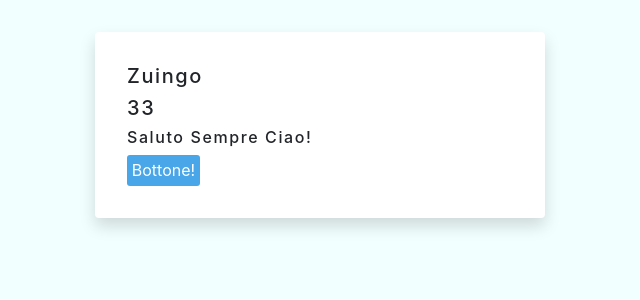
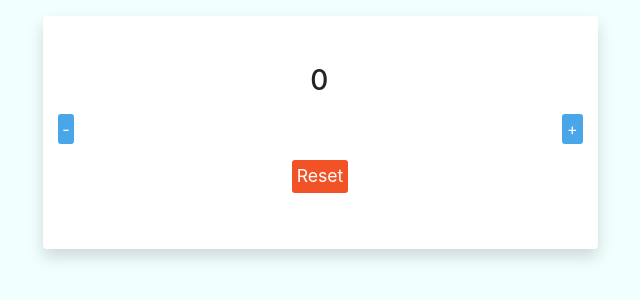
Before and after one commit to zuingo88/lezioni-react, a React (Create React App) app in the folder React-Hooks-master/: page / in a window 1280 px wide. Shown: the top 300 px of the page, without its empty margins (320-960 px from the left). Built offline with nearby package versions, Linux system fonts and the light colour scheme.

Commit message:
useSate - Contatore.

```diff
--- a/React-Hooks-master/src/App.js
+++ b/React-Hooks-master/src/App.js
@@ -1,4 +1,4 @@
-import Inizio from "./lezioni/1-useState/inizio/4-useState.object";
+import Inizio from "./lezioni/1-useState/inizio/5-useState-contatore";
 
 function App() {
   return (
--- a/React-Hooks-master/src/lezioni/1-useState/inizio/4-useState.object.js
+++ b/React-Hooks-master/src/lezioni/1-useState/inizio/4-useState.object.js
@@ -9,12 +9,6 @@
   });
 
   const cambiaStato = () => {
-    // if ((persona.age === 33) & (persona.saluto === 'saluto sempre ciao!')) {
-    //   persona.age = 34;
-    //   persona.saluto = 'non saluto più ciao!';
-    // } else {
-
-    // }
     setPersona({
       ...persona, //  Richiamo tutto il precendente state altrimenti mi rimangono solo le coppie chiave-valore che modifico. In questo caso perderei name.
       age: 34,
--- a/React-Hooks-master/src/lezioni/1-useState/inizio/5-useState-contatore.js
+++ b/React-Hooks-master/src/lezioni/1-useState/inizio/5-useState-contatore.js
@@ -1,9 +1,47 @@
-import React from "react";
+import React, { useState } from "react";
 
 const CounterComponent = () => {
+  const [contatore, setContatore] = useState(0);
+
+  const reset = () => {
+    setContatore(0);
+  };
+
+  const aumenta = () => {
+    setContatore((oldValue) => {
+      if (oldValue + 1 === 6) {
+        return oldValue
+      }
+      return oldValue + 1
+    })
+  };
+
   return (
-    <div>
-      <h3> Conter Component</h3>
+    <div className='bg-white shadow rounded py-5 w-75 col-6 offset-3'>
+
+      <h3>{contatore}</h3>
+
+      <div className="d-flex justify-content-between">
+        <button
+          className="button my-2"
+          onClick={() => setContatore(contatore - 1)}
+        >
+          -
+        </button>
+        <button
+          className="button my-2"
+          onClick={aumenta}
+        >
+          +
+        </button>
+      </div>
+
+      <button
+        className="button reset-button my-2"
+        onClick={reset}
+      >
+        Reset
+      </button>
     </div>
   );
 };
```
